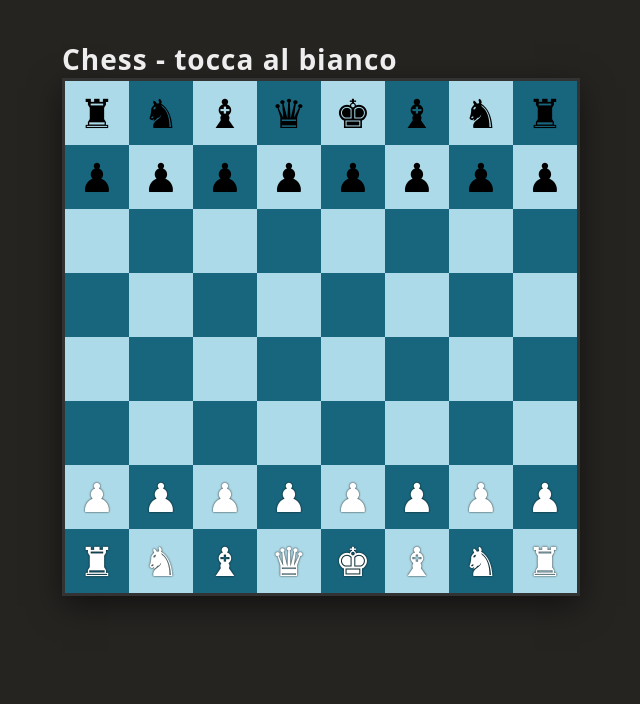
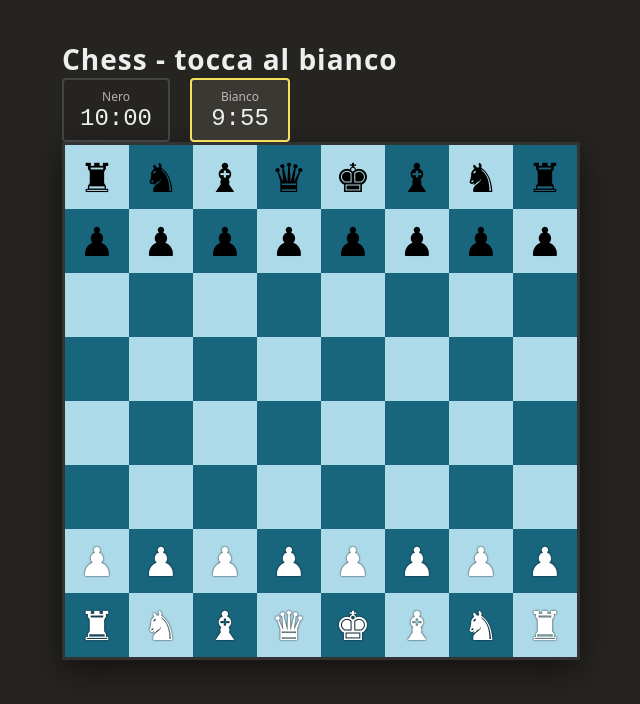
Before and after one commit to danlerr/chess, a React (Vite) app: page / in a window 1280 px wide. Shown: the top 704 px of the page, without its empty margins (319-959 px from the left). Built offline with nearby package versions, Linux system fonts and the light colour scheme.

Commit message:
sprint R4.1 — orologio con useEffect

```diff
--- a/src/App.jsx
+++ b/src/App.jsx
@@ -1,18 +1,42 @@
+import Board from './components/Board'
+import Clock from './components/Clock'
+
 import { createInitialBoard, opposite } from './core/board'
-import Board from './components/Board'
-import { useState } from 'react'
+import { useState, useEffect } from 'react'
 import { legalMoves, makeMove, isInCheck, computeGameOver } from './core/moves'
 
 function App(){
 
+  //-STATE
   const[selected, setSelected] = useState(null)
   const[board, setBoard] = useState(() => createInitialBoard())
   const[history, setHistory] = useState([])
   const[turn, setTurn] = useState('white')
   const[gameOver, setGameOver] = useState(null)
+  const[clocks, setClocks] = useState({ white: 600, black: 600 })
 
+  //-DERIVED
   const checkedColor = isInCheck(board, turn)
 
+  //-EFFECTS
+  useEffect(() => {
+    if (gameOver) return
+    const id = setInterval(() => {
+      setClocks(prev => {
+        const remaining = prev[turn] - 1
+        return {...prev, [turn]: Math.max(remaining, 0)}
+      })
+    }, 1000)
+    return () => clearInterval(id)
+  }, [turn, gameOver])
+
+  useEffect(() => {
+    if (gameOver) return
+    if (clocks.white <= 0) setGameOver({ result: 'timeout', winner: 'black'})
+    else if (clocks.black <= 0) setGameOver({ result:'timeout', winner: 'white'})
+  }, [clocks, gameOver])
+
+  //-HANDLERS
   function handleCellClick(r, c){
     if (gameOver) return
 
@@ -48,17 +72,31 @@ function App(){
     else setSelected(null)
   }
 
+  //-RENDER
   return(
     <div>
+
       <h1>Chess - tocca al {turn === 'white' ? 'bianco' : 'nero'}</h1>
+
+      <div className="clocks">
+        <Clock color="black" seconds={clocks.black} active={turn === 'black' && !gameOver} />
+        <Clock color="white" seconds={clocks.white} active={turn === 'white' && !gameOver} />
+      </div>
+
       {checkedColor && !gameOver && (
         <p className="check-banner">Scacco al {checkedColor === 'white' ? 'bianco' : 'nero'}</p>
       )}
+
       {gameOver && (
         <p className="gameover-banner">
-          {gameOver.result === 'checkmate' ? `Matto! Vince il ${gameOver.winner === 'white' ? 'bianco' : 'nero'}` : 'Stallo (patta)'}
+          {gameOver.result === 'checkmate'
+          ? `Matto! Vince il ${gameOver.winner === 'white' ? 'bianco' : 'nero'}`
+          : gameOver.result === 'timeout'
+          ? `Tempo scaduto! Vince il ${gameOver.winner === 'white' ? 'bianco' : 'nero'}`
+          : 'Stallo (patta)'}
         </p>
       )}
+
       <Board board={board} selected={selected} onCellClick={handleCellClick}/>
     </div>
   )
--- /dev/null
+++ b/src/components/Clock.jsx
@@ -0,0 +1,16 @@
+function formatTime(seconds){
+    const m = Math.floor(seconds / 60)
+    const s = seconds % 60
+    return `${m}:${s.toString().padStart(2, '0')}`
+}
+
+function Clock({ color, seconds, active }){
+    return (
+        <div className={`clock ${active ? 'active' : ''}`}>
+            <span className="clock-label">{color === 'white' ? 'Bianco' : 'Nero'}</span>
+            <span className="clock-time">{formatTime(seconds)}</span>
+        </div>
+    )
+}
+
+export default Clock
--- a/src/style.css
+++ b/src/style.css
@@ -54,3 +54,17 @@ h1 {
 
 .check-banner { color: #f87171; font-weight: 600; }
 .gameover-banner { color: #facc15; font-weight: 700; font-size: 20px; }
+
+.clocks { display: flex; gap: 20px; }
+.clock {
+  padding: 8px 16px;
+  border: 2px solid #444;
+  border-radius: 4px;
+  display: flex;
+  flex-direction: column;
+  align-items: center;
+  min-width: 100px;
+}
+.clock.active { border-color: #f6e05e; background: #3a3833; }
+.clock-label { font-size: 12px; opacity: 0.7; }
+.clock-time { font-size: 24px; font-family: monospace; }
```
